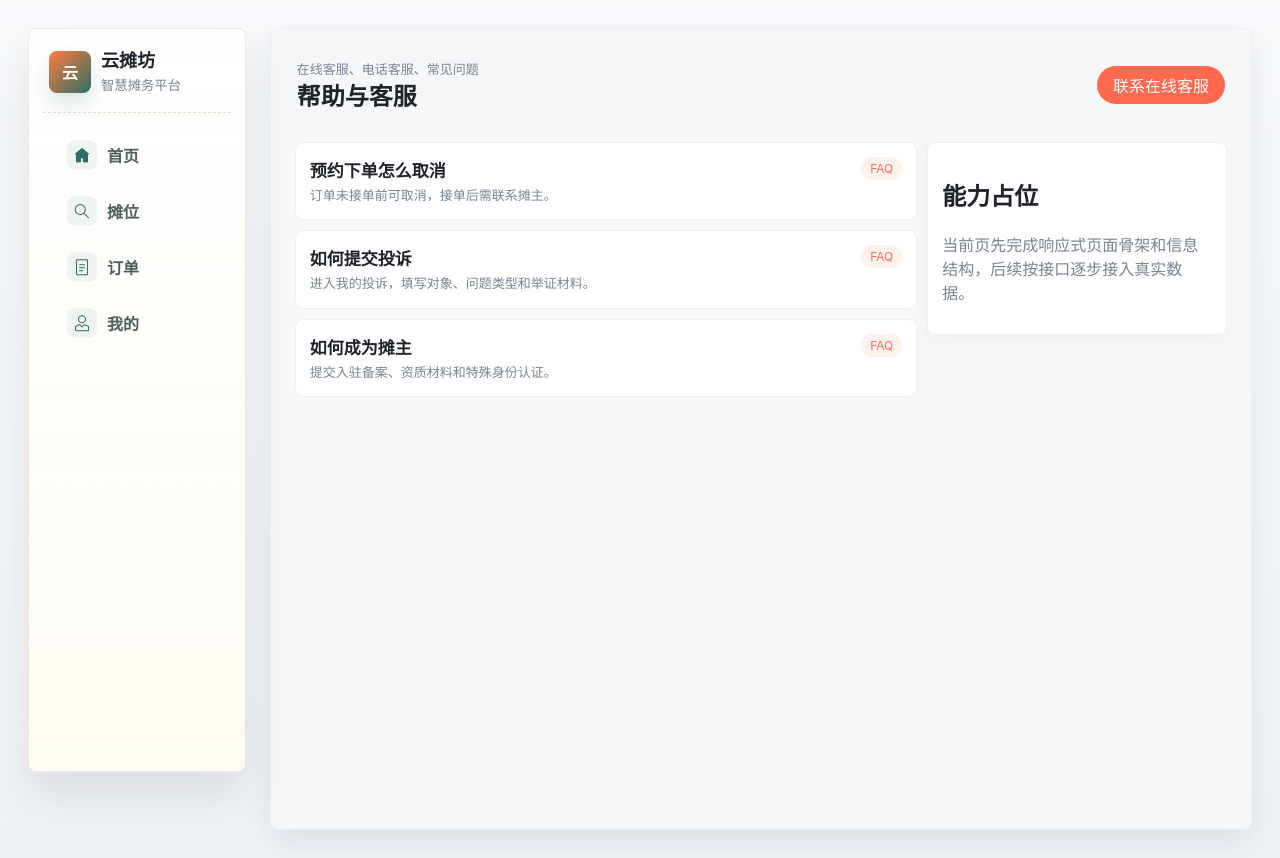
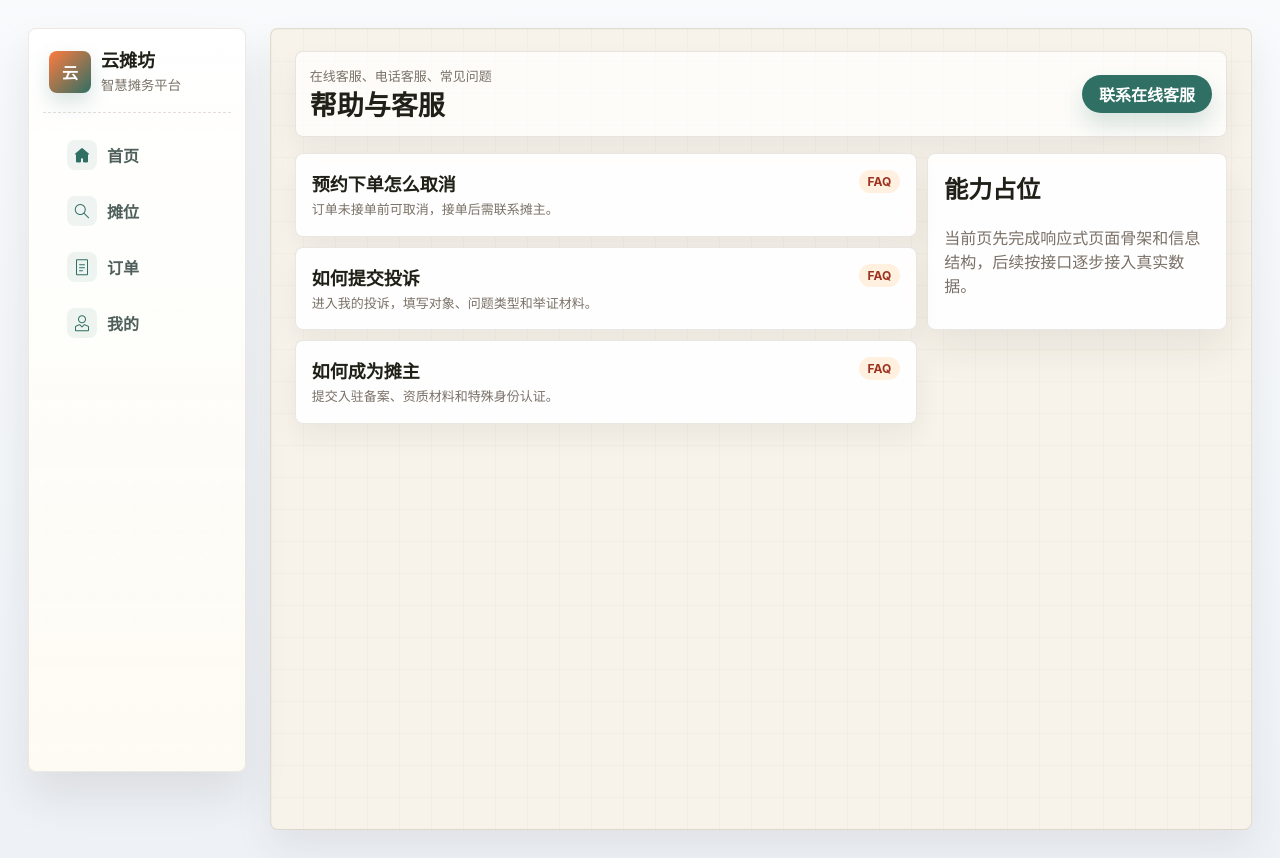
Before and after one commit to 2928563262/yuntanfang, a Vue app in the folder frontend/apps/h5/: page /help in a window 1280 px wide. Built offline with nearby package versions, Linux system fonts and the light colour scheme.

Commit message:
style: polish h5 shared screens

```diff
--- a/frontend/apps/h5/src/style.css
+++ b/frontend/apps/h5/src/style.css
@@ -1,18 +1,20 @@
 :root {
-  --ytf-bg: #f6f7f9;
-  --ytf-card: #ffffff;
-  --ytf-text: #20242a;
-  --ytf-muted: #7b8491;
-  --ytf-line: #edf0f3;
+  --ytf-bg: #f7f3ea;
+  --ytf-card: rgba(255, 255, 255, 0.92);
+  --ytf-text: #202018;
+  --ytf-muted: #7a7168;
+  --ytf-line: rgba(86, 50, 28, 0.12);
   --ytf-primary: #ff694f;
   --ytf-primary-strong: #f0523c;
   --ytf-green: #32b768;
   --ytf-blue: #3b82f6;
   --ytf-amber: #f59e0b;
-  --ytf-shadow: 0 12px 32px rgba(23, 31, 44, 0.08);
+  --ytf-ink: #2f6f64;
+  --ytf-paper: #fff8ef;
+  --ytf-shadow: 0 18px 38px rgba(52, 38, 29, 0.08);
   color: var(--ytf-text);
   background: var(--ytf-bg);
-  font-family: Inter, "PingFang SC", "Microsoft YaHei", sans-serif;
+  font-family: "Microsoft YaHei", "PingFang SC", system-ui, sans-serif;
 }
 
 * {
@@ -21,7 +23,10 @@
 
 body {
   margin: 0;
-  background: var(--ytf-bg);
+  background:
+    radial-gradient(circle at 12% 8%, rgba(255, 177, 59, 0.18), transparent 28%),
+    radial-gradient(circle at 88% 14%, rgba(47, 111, 100, 0.1), transparent 24%),
+    linear-gradient(180deg, #fbf7ef 0%, #eef2ed 100%);
 }
 
 a {
@@ -48,7 +53,11 @@ button {
 .phone-frame {
   width: 100%;
   min-height: 100vh;
-  background: var(--ytf-bg);
+  background:
+    linear-gradient(90deg, rgba(32, 36, 42, 0.025) 1px, transparent 1px),
+    linear-gradient(180deg, rgba(32, 36, 42, 0.022) 1px, transparent 1px),
+    var(--ytf-bg);
+  background-size: 32px 32px;
 }
 
 .page {
@@ -61,12 +70,19 @@ button {
   align-items: center;
   justify-content: space-between;
   gap: 12px;
-  padding: 8px 2px 14px;
+  margin-bottom: 16px;
+  border: 1px solid var(--ytf-line);
+  border-radius: 8px;
+  padding: 14px;
+  background: rgba(255, 255, 255, 0.72);
+  box-shadow: 0 14px 30px rgba(52, 38, 29, 0.06);
 }
 
 .page-title {
   margin: 0;
-  font-size: 24px;
+  font-family: "STZhongsong", "Songti SC", "Noto Serif SC", serif;
+  font-size: 27px;
+  font-weight: 900;
   line-height: 1.2;
   letter-spacing: 0;
 }
@@ -86,23 +102,45 @@ button {
   overflow: hidden;
   min-height: 148px;
   border-radius: 8px;
-  padding: 18px;
-  color: #ffffff;
-  background: linear-gradient(135deg, #ff8a1f 0%, #ff5d54 70%);
-  box-shadow: var(--ytf-shadow);
+  padding: 20px;
+  color: #28140c;
+  background:
+    linear-gradient(120deg, rgba(255, 255, 255, 0.7) 0%, rgba(255, 255, 255, 0.12) 42%, rgba(255, 255, 255, 0) 43%),
+    radial-gradient(circle at 16px 16px, rgba(255, 255, 255, 0.35) 0 2px, transparent 2px),
+    linear-gradient(135deg, #ffb13b 0%, #ff6e3d 48%, #f14f4d 100%);
+  background-size: auto, 18px 18px, auto;
+  box-shadow: 0 24px 42px rgba(190, 74, 38, 0.18);
+}
+
+.hero-card::after {
+  position: absolute;
+  right: -32px;
+  bottom: -38px;
+  width: 180px;
+  height: 94px;
+  content: "";
+  background: repeating-linear-gradient(90deg, rgba(255, 255, 255, 0.22) 0 2px, transparent 2px 18px);
+  transform: rotate(-8deg);
+  pointer-events: none;
 }
 
 .hero-card h1 {
   margin: 0 0 8px;
-  font-size: 27px;
+  position: relative;
+  z-index: 1;
+  font-family: "STZhongsong", "Songti SC", "Noto Serif SC", serif;
+  font-size: 31px;
+  font-weight: 900;
   line-height: 1.15;
   letter-spacing: 0;
 }
 
 .hero-card p {
+  position: relative;
+  z-index: 1;
   max-width: 36em;
   margin: 0;
-  opacity: 0.9;
+  color: rgba(54, 26, 13, 0.78);
   line-height: 1.6;
 }
 
@@ -118,20 +156,31 @@ button {
   min-height: 38px;
   border-radius: 999px;
   padding: 0 16px;
-  border: 0;
+  border: 1px solid transparent;
   display: inline-flex;
   align-items: center;
   justify-content: center;
+  cursor: pointer;
+  font-weight: 700;
+  transition: transform 160ms ease, box-shadow 160ms ease, background 160ms ease, color 160ms ease;
 }
 
 .primary-pill {
   color: #ffffff;
-  background: var(--ytf-primary);
+  background: #2f6f64;
+  box-shadow: 0 12px 22px rgba(47, 111, 100, 0.18);
 }
 
 .ghost-pill {
-  color: var(--ytf-primary);
-  background: #fff1ee;
+  color: #7c3525;
+  background: rgba(255, 248, 239, 0.84);
+  border-color: rgba(124, 53, 37, 0.12);
+}
+
+.primary-pill:hover,
+.ghost-pill:hover {
+  transform: translateY(-1px);
+  box-shadow: 0 16px 26px rgba(52, 38, 29, 0.12);
 }
 
 .section {
@@ -148,7 +197,9 @@ button {
 
 .section-head h2 {
   margin: 0;
-  font-size: 18px;
+  font-family: "STZhongsong", "Songti SC", "Noto Serif SC", serif;
+  font-size: 20px;
+  font-weight: 900;
   letter-spacing: 0;
 }
 
@@ -156,8 +207,8 @@ button {
   background: var(--ytf-card);
   border: 1px solid var(--ytf-line);
   border-radius: 8px;
-  padding: 14px;
-  box-shadow: 0 4px 16px rgba(20, 27, 37, 0.03);
+  padding: 16px;
+  box-shadow: var(--ytf-shadow);
 }
 
 .metric-grid,
@@ -173,7 +224,7 @@ button {
   border: 1px solid var(--ytf-line);
   border-radius: 8px;
   padding: 12px;
-  background: #ffffff;
+  background: var(--ytf-card);
 }
 
 .zone-card strong,
@@ -217,14 +268,21 @@ button {
   flex: 0 0 auto;
   border: 1px solid var(--ytf-line);
   border-radius: 999px;
-  padding: 8px 12px;
-  background: #ffffff;
-  color: #4b5563;
+  padding: 8px 13px;
+  background: rgba(255, 255, 255, 0.8);
+  color: #4d5a56;
   font-size: 13px;
+  transition: border-color 160ms ease, background 160ms ease, color 160ms ease, transform 160ms ease;
 }
 
 button.chip {
   cursor: pointer;
+}
+
+.chip:hover {
+  border-color: rgba(47, 111, 100, 0.28);
+  background: #edf6f1;
+  transform: translateY(-1px);
 }
 
 .content-grid,
@@ -234,12 +292,15 @@ button.chip {
 }
 
 .list-card {
+  position: relative;
   display: grid;
   gap: 10px;
   border: 1px solid var(--ytf-line);
   border-radius: 8px;
-  padding: 14px;
-  background: #ffffff;
+  padding: 16px;
+  background: var(--ytf-card);
+  box-shadow: 0 12px 28px rgba(52, 38, 29, 0.06);
+  transition: border-color 160ms ease, box-shadow 160ms ease, transform 160ms ease;
 }
 
 a.list-card,
@@ -253,8 +314,9 @@ a.list-card:hover,
 a.card:hover,
 .desktop-nav-item:hover,
 .zone-card:hover {
-  border-color: #ffd1c8;
-  box-shadow: 0 10px 24px rgba(255, 105, 79, 0.08);
+  border-color: rgba(47, 111, 100, 0.24);
+  box-shadow: 0 18px 34px rgba(47, 111, 100, 0.12);
+  transform: translateY(-2px);
 }
 
 .list-card-header {
@@ -266,7 +328,7 @@ a.card:hover,
 
 .list-card h3 {
   margin: 0 0 4px;
-  font-size: 17px;
+  font-size: 18px;
   letter-spacing: 0;
 }
 
@@ -278,9 +340,10 @@ a.card:hover,
   flex: 0 0 auto;
   border-radius: 999px;
   padding: 4px 9px;
-  color: var(--ytf-primary);
-  background: #fff1ee;
+  color: #9c321f;
+  background: #fff0df;
   font-size: 12px;
+  font-weight: 700;
 }
 
 .meta-row {
@@ -315,7 +378,18 @@ a.card:hover,
   border: 1px solid var(--ytf-line);
   border-radius: 8px;
   padding: 10px 12px;
+  background: rgba(255, 255, 255, 0.88);
+  transition: border-color 160ms ease, box-shadow 160ms ease, background 160ms ease;
+}
+
+.field-card input:focus,
+.field-card textarea:focus,
+.field-card select:focus,
+.list-card textarea:focus {
+  outline: none;
+  border-color: rgba(47, 111, 100, 0.42);
   background: #ffffff;
+  box-shadow: 0 0 0 3px rgba(47, 111, 100, 0.09);
 }
 
 .field-card textarea,
@@ -338,8 +412,10 @@ a.card:hover,
 }
 
 .timeline {
+  position: relative;
   display: grid;
   gap: 12px;
+  padding-left: 4px;
 }
 
 .timeline-item {
@@ -353,7 +429,8 @@ a.card:hover,
   width: 10px;
   height: 10px;
   border-radius: 999px;
-  background: var(--ytf-primary);
+  background: #2f6f64;
+  box-shadow: 0 0 0 4px rgba(47, 111, 100, 0.12);
 }
 
 .rating-row {
@@ -369,15 +446,124 @@ a.card:hover,
   place-items: center;
   gap: 6px;
   min-height: 116px;
-  border: 1px dashed #d8dee8;
+  border: 1px dashed rgba(47, 111, 100, 0.28);
   border-radius: 8px;
-  background: #fbfcfd;
+  background:
+    linear-gradient(135deg, rgba(47, 111, 100, 0.06), rgba(255, 177, 59, 0.08)),
+    rgba(255, 255, 255, 0.68);
   color: var(--ytf-muted);
   text-align: center;
 }
 
 .upload-box strong {
   color: var(--ytf-text);
+}
+
+.van-search {
+  border: 1px solid var(--ytf-line);
+  border-radius: 8px;
+  background: rgba(255, 255, 255, 0.76) !important;
+  box-shadow: 0 12px 28px rgba(52, 38, 29, 0.06);
+}
+
+.van-search__content {
+  border-radius: 8px !important;
+  background: rgba(255, 248, 239, 0.92) !important;
+}
+
+.van-field__control {
+  color: var(--ytf-text) !important;
+}
+
+.van-rate__icon {
+  filter: drop-shadow(0 3px 5px rgba(190, 74, 38, 0.16));
+}
+
+.van-tabbar {
+  border-top: 1px solid rgba(86, 50, 28, 0.1) !important;
+  background: rgba(255, 252, 242, 0.94) !important;
+  box-shadow: 0 -12px 28px rgba(52, 38, 29, 0.08);
+}
+
+.van-tabbar-item {
+  color: #5f6b67 !important;
+  font-weight: 700;
+}
+
+.van-tabbar-item--active {
+  color: #2f6f64 !important;
+  background: transparent !important;
+}
+
+.card h2,
+.list-card h3 {
+  font-family: "STZhongsong", "Songti SC", "Noto Serif SC", serif;
+  font-weight: 900;
+}
+
+.metric-card {
+  position: relative;
+  overflow: hidden;
+}
+
+.metric-card::after {
+  position: absolute;
+  right: 10px;
+  bottom: 10px;
+  width: 30px;
+  height: 9px;
+  content: "";
+  background: repeating-linear-gradient(90deg, rgba(47, 111, 100, 0.16) 0 3px, transparent 3px 7px);
+  transform: rotate(-12deg);
+}
+
+.metric-card strong {
+  color: #2f463f;
+  font-size: 25px;
+}
+
+.metric-card span {
+  color: var(--ytf-muted);
+}
+
+.form-list.card {
+  position: relative;
+  overflow: hidden;
+}
+
+.form-list.card::before {
+  position: absolute;
+  inset: 0 0 auto 0;
+  height: 5px;
+  content: "";
+  background: linear-gradient(90deg, #2f6f64, #ffb13b, #ff6e3d);
+}
+
+.field-card label {
+  font-weight: 700;
+}
+
+.rating-row {
+  border: 1px solid rgba(86, 50, 28, 0.08);
+  border-radius: 8px;
+  padding: 10px 12px;
+  background: rgba(255, 248, 239, 0.58);
+}
+
+.timeline-item strong {
+  border: 1px solid rgba(86, 50, 28, 0.08);
+  border-radius: 8px;
+  padding: 9px 11px;
+  background: rgba(255, 248, 239, 0.66);
+}
+
+.list-card > strong,
+.list-card-header strong {
+  color: #7c3525;
+}
+
+.card > h2:first-child {
+  margin-top: 0;
 }
 
 .home-page {
--- a/frontend/apps/h5/src/views/StallsView.vue
+++ b/frontend/apps/h5/src/views/StallsView.vue
@@ -8,7 +8,7 @@
       <RouterLink class="ghost-pill" to="/">返回首页</RouterLink>
     </header>
 
-    <van-search v-model="keyword" shape="round" placeholder="摊位、商品、摊主名称" />
+    <van-search v-model="keyword" shape="round" placeholder="摊位、商品、位置" />
 
     <section class="section">
       <div class="chip-row">
--- a/frontend/apps/h5/src/views/UserProfileView.vue
+++ b/frontend/apps/h5/src/views/UserProfileView.vue
@@ -41,7 +41,6 @@ const actions = [
   { title: '我的投诉', path: '/complaints', desc: '提交投诉并跟踪处理进度' },
   { title: '帮助与客服', path: '/help', desc: '在线客服、意见反馈、常见问题' },
   { title: '意见反馈', path: '/feedback', desc: '提交产品建议和问题反馈' },
-  { title: '摊主入驻', path: '/vendor/apply', desc: '申请成为合规摊主' },
   { title: '设置', path: '/settings', desc: '账号与安全、隐私管理' }
 ]
 </script>
```
Also changed, not shown: 1 other file (tests, documents, lock files or other folders).
